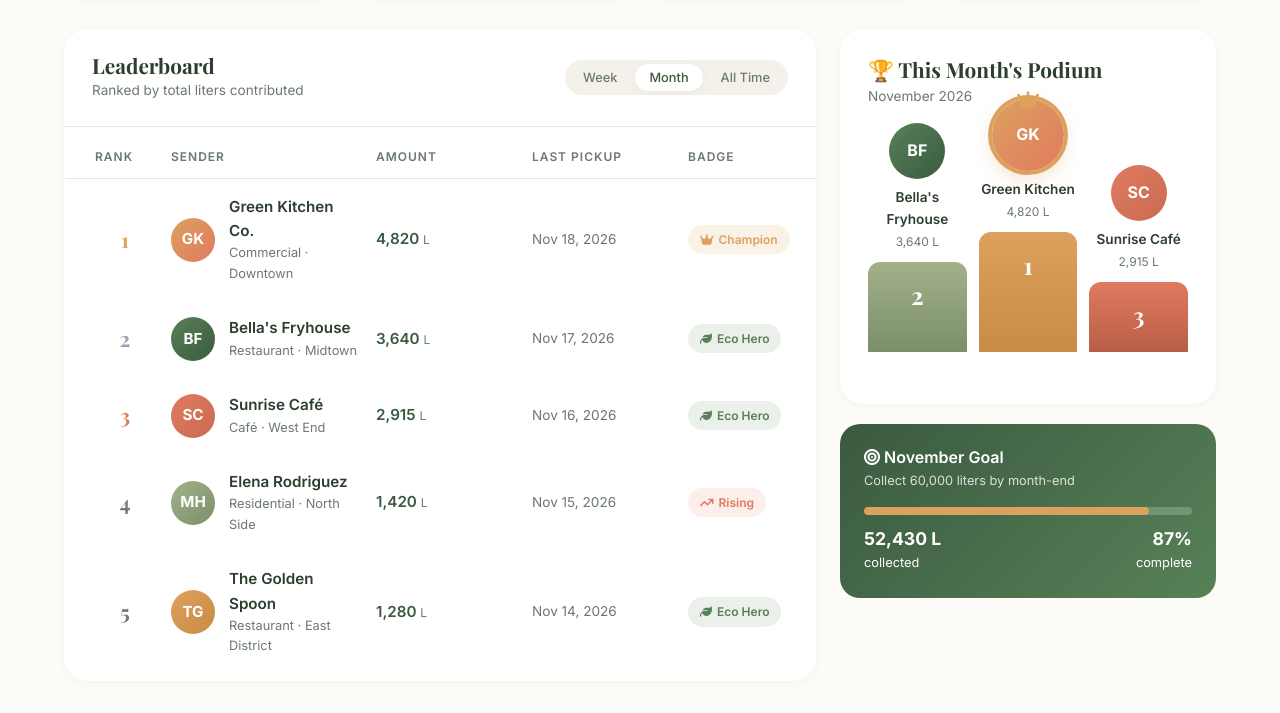
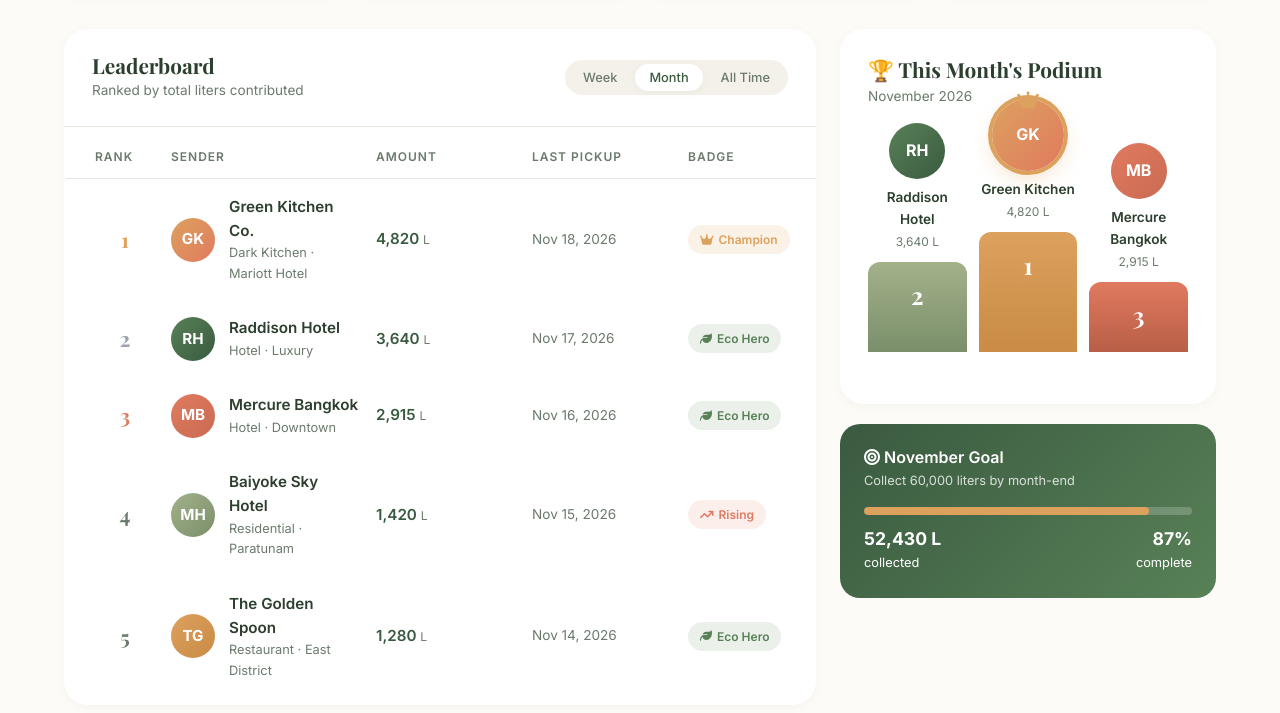
Before and after one commit to semensdkov/semensdkov.github.io, a plain HTML site: page dashboard.html in a window 1280 px wide. Shown: the part 333-1046 px from the top of the page. Drawn offline with nearby package versions, Linux system fonts and the light colour scheme.

Commit message:
Update dashboard.html

```diff
--- a/dashboard.html
+++ b/dashboard.html
@@ -108,7 +108,7 @@
                                 <div class="sender-avatar" style="background: linear-gradient(135deg, #DDA15E, #E07A5F);">GK</div>
                                 <div>
                                     <div class="sender-name">Green Kitchen Co.</div>
-                                    <div class="sender-type">Commercial · Downtown</div>
+                                    <div class="sender-type">Dark Kitchen · Mariott Hotel</div>
                                 </div>
                             </div>
                             <div class="amount">4,820 <small>L</small></div>
@@ -119,10 +119,10 @@
                         <div class="leaderboard-row">
                             <div class="rank silver">2</div>
                             <div class="sender-info">
-                                <div class="sender-avatar" style="background: linear-gradient(135deg, #588157, #3A5A40);">BF</div>
+                                <div class="sender-avatar" style="background: linear-gradient(135deg, #588157, #3A5A40);">RH</div>
                                 <div>
-                                    <div class="sender-name">Bella's Fryhouse</div>
-                                    <div class="sender-type">Restaurant · Midtown</div>
+                                    <div class="sender-name">Raddison Hotel</div>
+                                    <div class="sender-type">Hotel · Luxury</div>
                                 </div>
                             </div>
                             <div class="amount">3,640 <small>L</small></div>
@@ -133,10 +133,10 @@
                         <div class="leaderboard-row">
                             <div class="rank bronze">3</div>
                             <div class="sender-info">
-                                <div class="sender-avatar" style="background: linear-gradient(135deg, #E07A5F, #C96B52);">SC</div>
+                                <div class="sender-avatar" style="background: linear-gradient(135deg, #E07A5F, #C96B52);">MB</div>
                                 <div>
-                                    <div class="sender-name">Sunrise Café</div>
-                                    <div class="sender-type">Café · West End</div>
+                                    <div class="sender-name">Mercure Bangkok</div>
+                                    <div class="sender-type">Hotel · Downtown</div>
                                 </div>
                             </div>
                             <div class="amount">2,915 <small>L</small></div>
@@ -149,8 +149,8 @@
                             <div class="sender-info">
                                 <div class="sender-avatar" style="background: linear-gradient(135deg, #A3B18A, #7A8F6A);">MH</div>
                                 <div>
-                                    <div class="sender-name">Elena Rodriguez</div>
-                                    <div class="sender-type">Residential · North Side</div>
+                                    <div class="sender-name">Baiyoke Sky Hotel</div>
+                                    <div class="sender-type">Residential · Paratunam</div>
                                 </div>
                             </div>
                             <div class="amount">1,420 <small>L</small></div>
@@ -183,8 +183,8 @@
 
                         <div class="podium">
                             <div class="podium-item second">
-                                <div class="podium-avatar" style="background: linear-gradient(135deg, #588157, #3A5A40);">BF</div>
-                                <div class="podium-name">Bella's Fryhouse</div>
+                                <div class="podium-avatar" style="background: linear-gradient(135deg, #588157, #3A5A40);">RH</div>
+                                <div class="podium-name">Raddison Hotel</div>
                                 <div class="podium-amount">3,640 L</div>
                                 <div class="podium-bar">2</div>
                             </div>
@@ -198,8 +198,8 @@
                                 <div class="podium-bar">1</div>
                             </div>
                             <div class="podium-item third">
-                                <div class="podium-avatar" style="background: linear-gradient(135deg, #E07A5F, #C96B52);">SC</div>
-                                <div class="podium-name">Sunrise Café</div>
+                                <div class="podium-avatar" style="background: linear-gradient(135deg, #E07A5F, #C96B52);">MB</div>
+                                <div class="podium-name">Mercure Bangkok</div>
                                 <div class="podium-amount">2,915 L</div>
                                 <div class="podium-bar">3</div>
                             </div>
```
